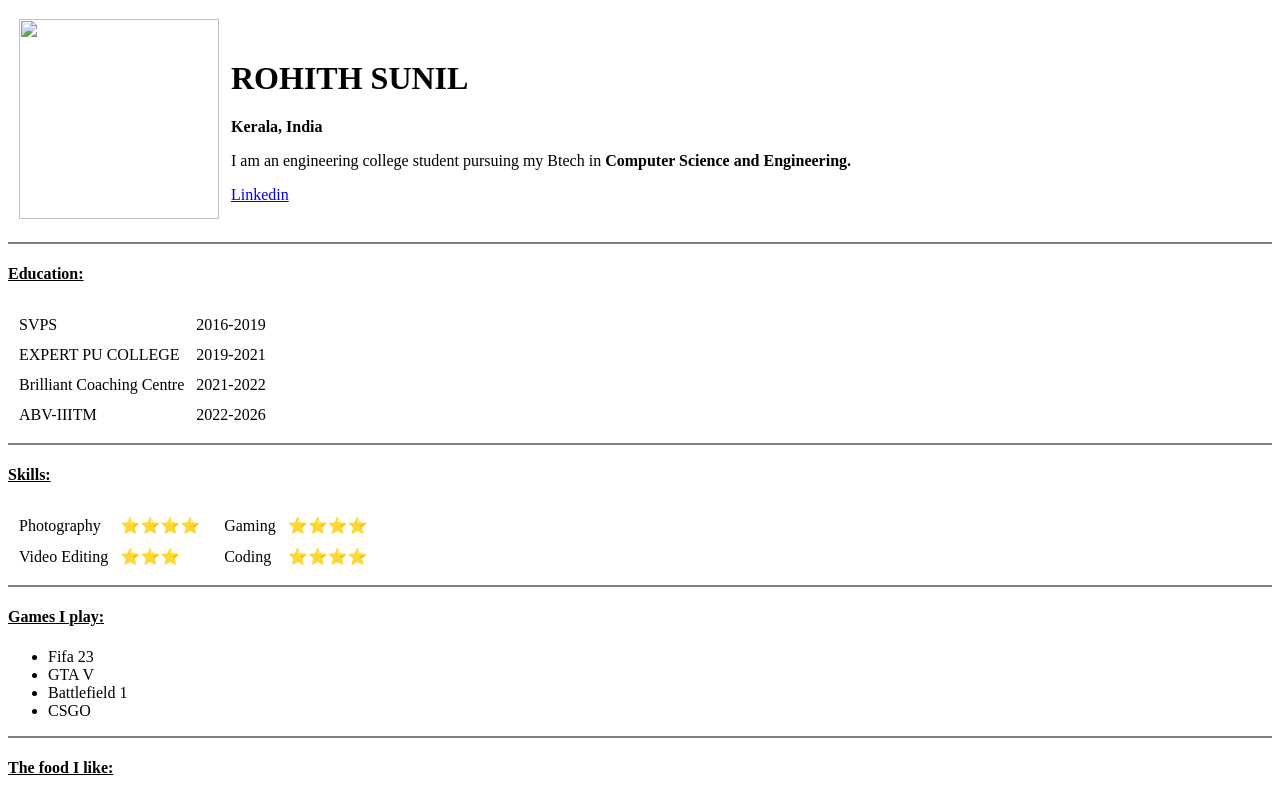
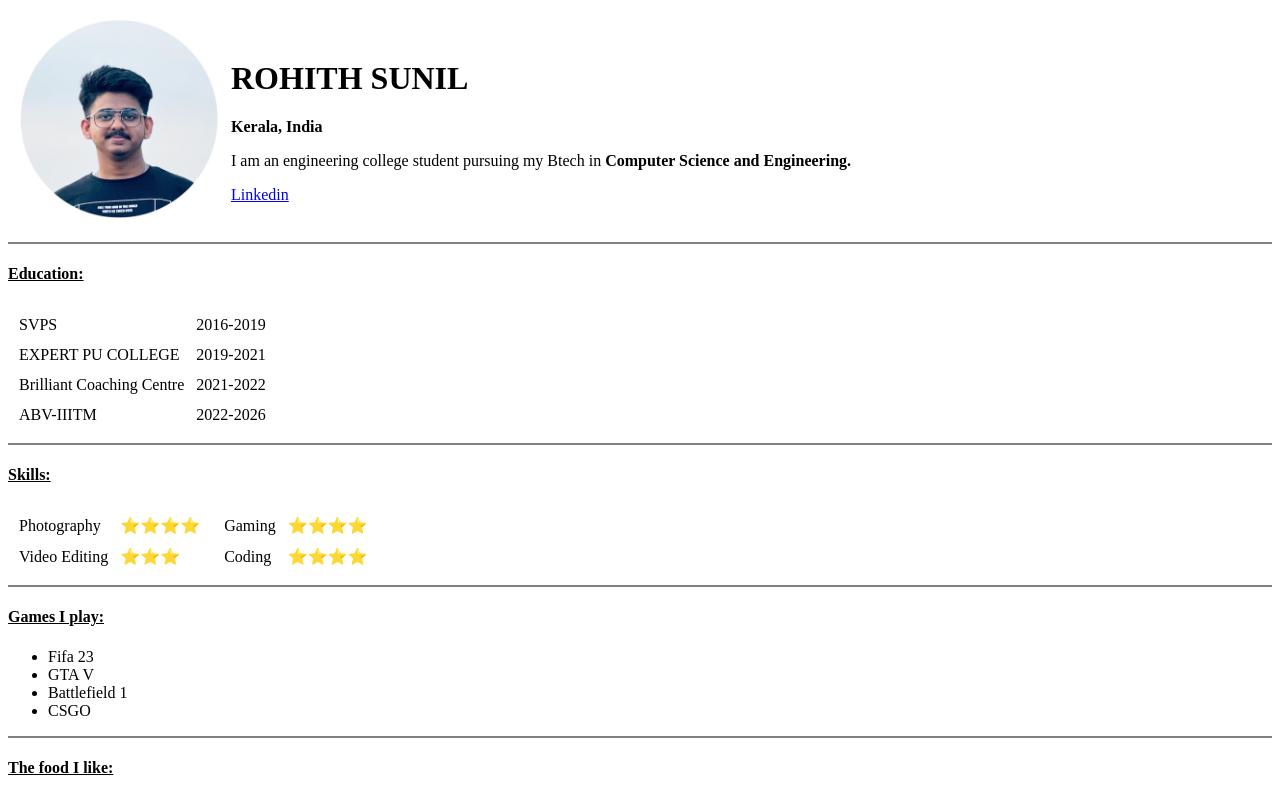
Before and after one commit to Rohith-Sunil/CV, a plain HTML site: page index.html in a window 1280 px wide. Shown: the top 795 px of the page. Drawn offline with Linux system fonts and the light colour scheme.

Commit message:
Update index.html

```diff
--- a/index.html
+++ b/index.html
@@ -6,7 +6,7 @@
     </head>
     <body>
         <table cellspacing="10">
-            <td><img src="Images/48666.jpg" height="200" width="200"></td>
+            <td><img src="48666.jpg" height="200" width="200"></td>
             <td><strong><h1>ROHITH SUNIL</h1></strong>
                 <strong><p>Kerala, India</p></strong>
                 <p>I am an engineering college student pursuing my Btech in <strong>Computer Science and Engineering.</strong></p>
```
